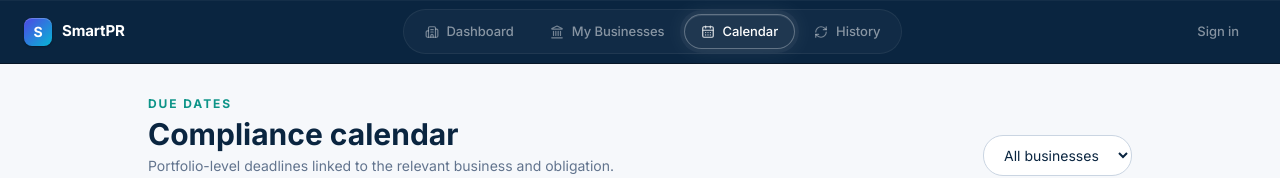
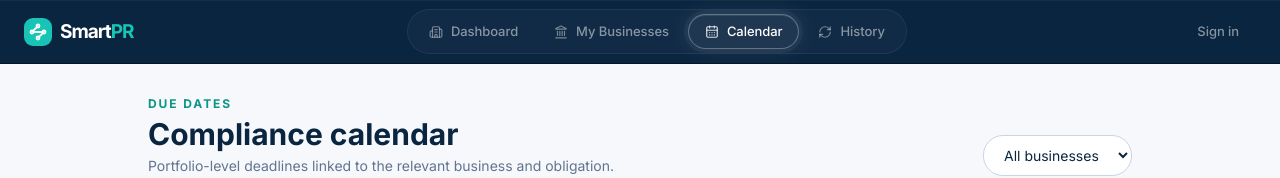
Before and after one commit to dferdowsfy/SmartBusiness, a Next.js app in the folder frontend/: page /calendar in a window 1280 px wide. Shown: the top 178 px of the page. Built offline with nearby package versions, Linux system fonts and the light colour scheme; no server answers.

Commit message:
feat: use shared SmartPR brand logo

```diff
--- a/frontend/src/app/auth/login/page.tsx
+++ b/frontend/src/app/auth/login/page.tsx
@@ -1,9 +1,11 @@
 "use client";
 
 import { Suspense, useState } from "react";
+import Link from "next/link";
 import { useSearchParams, useRouter } from "next/navigation";
 import { createSupabaseBrowser, isAuthConfigured } from "../../../lib/supabase/client";
 import { authRedirectUrl } from "../../../lib/siteUrl";
+import { SmartPRLogo } from "../../components/brand/SmartPRLogo";
 
 type Mode = "signin" | "signup" | "forgot";
 
@@ -257,6 +259,9 @@ function LoginInner() {
 export default function LoginPage() {
   return (
     <div className="min-h-screen bg-slate-50">
+      <header className="px-6 py-5">
+        <Link href="/" aria-label="SmartPR home"><SmartPRLogo iconSize={18} size="auth" /></Link>
+      </header>
       <Suspense fallback={<div className="p-10 text-center text-[#0A2540]/50">Loading…</div>}>
         <LoginInner />
       </Suspense>
--- /dev/null
+++ b/frontend/src/app/components/brand/SmartPRLogo.tsx
@@ -0,0 +1,18 @@
+import { Waypoints } from "lucide-react";
+
+type SmartPRLogoProps = {
+  className?: string;
+  inverted?: boolean;
+  iconSize?: number;
+  size?: "app" | "auth" | "landing";
+};
+
+/** Shared SmartPR brand lockup. Keep all product surfaces on one mark. */
+export function SmartPRLogo({ className = "", inverted = false, iconSize = 20, size }: SmartPRLogoProps) {
+  return (
+    <span className={`smartpr-logo ${size ? `smartpr-logo-${size}` : ""} ${inverted ? "smartpr-logo-inverted" : ""} ${className}`.trim()}>
+      <span className="smartpr-logo-mark"><Waypoints size={iconSize} strokeWidth={2.4} aria-hidden /></span>
+      <span className="smartpr-logo-wordmark">Smart<span>PR</span></span>
+    </span>
+  );
+}
--- a/frontend/src/app/components/marketing/MarketingLanding.tsx
+++ b/frontend/src/app/components/marketing/MarketingLanding.tsx
@@ -12,6 +12,7 @@ import {
   X,
 } from "lucide-react";
 import styles from "./marketing.module.css";
+import { SmartPRLogo } from "../brand/SmartPRLogo";
 
 type Language = "EN" | "ES";
 
@@ -144,15 +145,6 @@ const categoryArticles: Record<string, string> = {
   Other: "A business",
 };
 
-function Logo({ dark = false }: { dark?: boolean }) {
-  return (
-    <span className={styles.logo}>
-      <span className={styles.logoMark}><Waypoints size={20} strokeWidth={2.4} aria-hidden /></span>
-      <span className={dark ? styles.logoTextDark : styles.logoText}>Smart<span>PR</span></span>
-    </span>
-  );
-}
-
 function LanguageToggle({ language, onChange, dark = false }: { language: Language; onChange: (lang: Language) => void; dark?: boolean }) {
   return (
     <div className={`${styles.language} ${dark ? styles.languageDark : ""}`} aria-label="Language">
@@ -217,7 +209,7 @@ export default function MarketingLanding() {
     <div className={styles.shell}>
       <header className={styles.header}>
         <div className={styles.headerInner}>
-          <Link href="/" aria-label="SmartPR home"><Logo /></Link>
+          <Link href="/" aria-label="SmartPR home"><SmartPRLogo className={styles.logo} inverted size="landing" /></Link>
           <nav className={styles.desktopNav} aria-label="Main navigation">
             <a href="#how-it-works">{c.nav[0]}</a><a href="#professionals">{c.nav[1]}</a><a href="#pricing">{c.nav[2]}</a>
           </nav>
@@ -321,7 +313,7 @@ export default function MarketingLanding() {
       </main>
 
       <footer className={styles.footer}>
-        <div className={styles.footerGrid}><Logo dark /><div><b>{t("Product")}</b><a href="#how-it-works">{t("How It Works")}</a><a href="#professionals">{t("For Professionals")}</a><a href="#pricing">{t("Pricing")}</a></div><div><b>{t("Company")}</b><a href="#">{t("About")}</a><a href="#">{t("Contact")}</a></div><div><b>{t("Legal")}</b><a href="#">{t("Privacy")}</a><a href="#">{t("Terms")}</a></div></div>
+        <div className={styles.footerGrid}><SmartPRLogo className={styles.logo} size="landing" /><div><b>{t("Product")}</b><a href="#how-it-works">{t("How It Works")}</a><a href="#professionals">{t("For Professionals")}</a><a href="#pricing">{t("Pricing")}</a></div><div><b>{t("Company")}</b><a href="#">{t("About")}</a><a href="#">{t("Contact")}</a></div><div><b>{t("Legal")}</b><a href="#">{t("Privacy")}</a><a href="#">{t("Terms")}</a></div></div>
         <div className={styles.footerBottom}><span>© 2026 SmartPR</span><LanguageToggle language={language} onChange={setLanguage} dark /></div>
       </footer>
     </div>
--- a/frontend/src/app/history/ui.tsx
+++ b/frontend/src/app/history/ui.tsx
@@ -3,8 +3,8 @@
 import Link from "next/link";
 import { useEffect, useState } from "react";
 import { Building2, CalendarDays, Landmark, RefreshCw, LogOut, Settings, ShieldCheck } from "lucide-react";
-import { ACTIVE_JURISDICTION } from "../jurisdictions";
 import { createSupabaseBrowser, isAuthConfigured } from "../../lib/supabase/client";
+import { SmartPRLogo } from "../components/brand/SmartPRLogo";
 
 interface MeUser { id: string; email: string | null; name: string | null; avatar: string | null; isAdmin?: boolean }
 
@@ -31,7 +31,6 @@ export function TopNav({ active }: { active: "dashboard" | "businesses" | "calen
   ];
   const [user, setUser] = useState<MeUser | null | undefined>(undefined); // undefined = loading
   const [menuOpen, setMenuOpen] = useState(false);
-  const product = ACTIVE_JURISDICTION.meta.productName;
 
   useEffect(() => {
     fetch("/api/me").then((r) => r.json()).then((d) => setUser(d.user || null)).catch(() => setUser(null));
@@ -50,8 +49,7 @@ export function TopNav({ active }: { active: "dashboard" | "businesses" | "calen
       <div className="appbar-inner">
         <div className="appbar-left">
           <Link href="/" className="brand">
-            <div className="brand-mark">{(product || "V").slice(0, 1)}</div>
-            <div className="brand-name">{product}</div>
+            <SmartPRLogo inverted iconSize={18} size="app" />
           </Link>
         </div>
 
--- a/frontend/src/app/signup/page.tsx
+++ b/frontend/src/app/signup/page.tsx
@@ -3,10 +3,11 @@
 import Link from "next/link";
 import { Suspense, useMemo, useState } from "react";
 import { useSearchParams } from "next/navigation";
-import { Check, Eye, EyeOff, Waypoints } from "lucide-react";
+import { Check, Eye, EyeOff } from "lucide-react";
 import { createSupabaseBrowser, isAuthConfigured } from "../../lib/supabase/client";
 import { authRedirectUrl } from "../../lib/siteUrl";
 import styles from "./signup.module.css";
+import { SmartPRLogo } from "../components/brand/SmartPRLogo";
 
 type Intent = "start" | "manage";
 type Language = "EN" | "ES";
@@ -29,10 +30,6 @@ const esLabels: Record<string, string> = {
   "I agree to the": "Acepto los", "Terms of Service": "Términos de servicio", and: "y la", "Privacy Policy": "Política de privacidad",
   "Creating account…": "Creando cuenta…", "Create Account": "Crear cuenta", "Already have an account?": "¿Ya tienes una cuenta?", "Log in": "Iniciar sesión", "← Back to smartpr.com": "← Volver a smartpr.com",
 };
-
-function Logo({ dark = false }: { dark?: boolean }) {
-  return <span className={styles.logo}><i><Waypoints size={18} /></i><b className={dark ? styles.darkLogo : ""}>Smart<span>PR</span></b></span>;
-}
 
 function LanguageToggle({ language, onChange }: { language: Language; onChange: (language: Language) => void }) {
   return <div className={styles.language}>{(["EN", "ES"] as const).map((item) => <button key={item} type="button" aria-pressed={language === item} onClick={() => onChange(item)}>{item}</button>)}</div>;
@@ -120,7 +117,7 @@ function SignupForm() {
     <main className={styles.shell}>
       <aside className={styles.leftPanel}>
         <div className={styles.glow} />
-        <Link href="/"><Logo /></Link>
+        <Link href="/"><SmartPRLogo className={styles.logo} inverted size="auth" /></Link>
         <div className={styles.pitch}>
           <h1>{isSpanish ? "Todo lo que el cumplimiento en Puerto Rico necesita, en un solo lugar." : "Everything Puerto Rico compliance needs, in one place."}</h1>
           <p>{isSpanish ? "Únete a dueños de negocios, gestores, CPA y bufetes que usan SmartPR para adelantarse a cada requisito." : "Join business owners, gestores, CPAs, and law firms who use SmartPR to stay ahead of every requirement."}</p>
@@ -131,7 +128,7 @@ function SignupForm() {
 
       <section className={styles.formPanel}>
         <div className={styles.topBar}>
-          <Link className={styles.mobileLogo} href="/"><Logo dark /></Link>
+          <Link className={styles.mobileLogo} href="/"><SmartPRLogo className={styles.logo} size="auth" /></Link>
           <div><Link href="/auth/login">{t("Log in")}</Link><LanguageToggle language={language} onChange={setLanguage} /></div>
         </div>
         <div className={styles.formWrap}>
--- a/frontend/src/app/validador.css
+++ b/frontend/src/app/validador.css
@@ -80,14 +80,37 @@ button { font-family: inherit; }
 }
 .appbar-left { display: flex; align-items: center; gap: 14px; min-width: 0; }
 .brand { display: flex; align-items: center; gap: 10px; font-weight: 650; letter-spacing: -0.01em; color: var(--on-navy); }
-.brand-mark {
-  width: 28px; height: 28px; border-radius: 8px;
-  background: linear-gradient(135deg, #4F46E5 0%, #06B6D4 100%);
-  display: grid; place-items: center; color: white; font-weight: 700; font-size: 14px;
-  box-shadow: inset 0 1px 0 rgba(255,255,255,.22), 0 1px 2px rgba(0,0,0,.3);
-  letter-spacing: -0.02em;
-}
-.brand-name { font-size: 15px; }
+.smartpr-logo {
+  display: inline-flex;
+  align-items: center;
+  gap: 10px;
+  color: #102444;
+  line-height: 1;
+  white-space: nowrap;
+}
+.smartpr-logo-mark {
+  width: 40px;
+  height: 40px;
+  display: grid;
+  place-items: center;
+  border-radius: 13px;
+  color: #fff;
+  background: #18c4b5;
+}
+.smartpr-logo-wordmark {
+  font-size: 29px;
+  font-weight: 700;
+  letter-spacing: -0.055em;
+}
+.smartpr-logo-wordmark span { color: #18c4b5; }
+.smartpr-logo-inverted { color: #fff; }
+.smartpr-logo-landing .smartpr-logo-mark { width: 34px; height: 34px; border-radius: 9px; }
+.smartpr-logo-landing .smartpr-logo-wordmark { font-size: 22px; }
+.smartpr-logo-auth .smartpr-logo-mark { width: 30px; height: 30px; border-radius: 8px; }
+.smartpr-logo-auth .smartpr-logo-wordmark { font-size: 19px; }
+.smartpr-logo-app { gap: 8px; }
+.smartpr-logo-app .smartpr-logo-mark { width: 28px; height: 28px; border-radius: 9px; }
+.smartpr-logo-app .smartpr-logo-wordmark { font-size: 19px; }
 .vdiv { width: 1px; height: 22px; background: var(--navy-line); flex-shrink: 0; }
 .project-pill {
   display: flex; align-items: center; gap: 8px;
```
